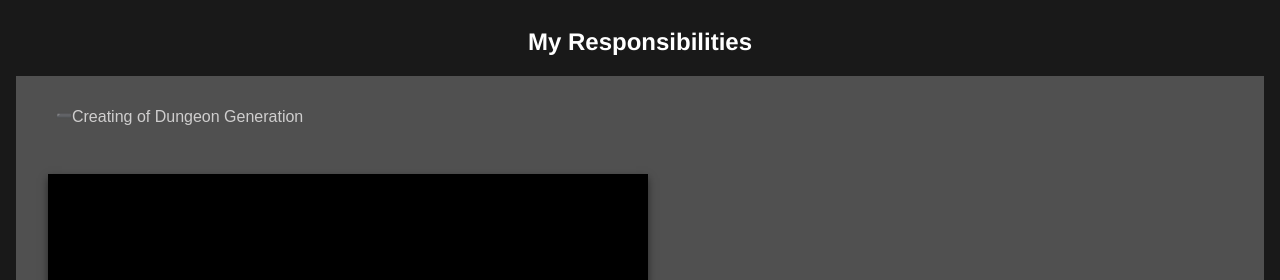
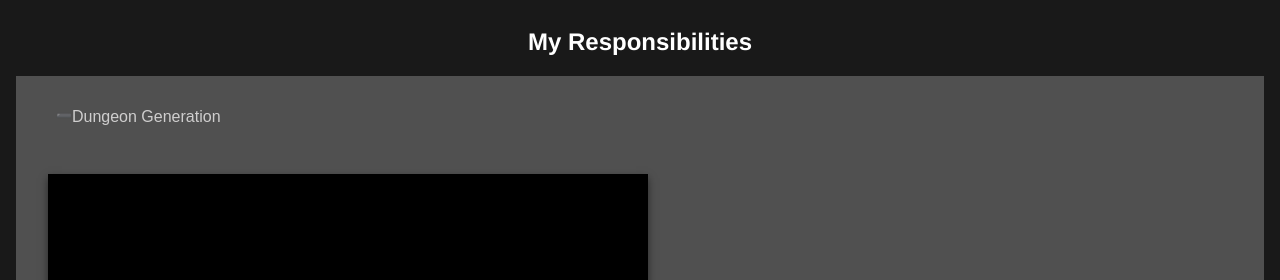
Before and after one commit to KaneAdams-Dev/KaneAdams-Dev.github.io, a Jekyll site: the page built from Projects/Mobbers.html, in a window 1280 px wide and 900 px high, scrolled down 1281 px. Shown: the part 152-432 px from the top of the window. Built offline with Jekyll 4.4.1, drawn with Linux system fonts in a browser that asks for light colours; Markdown is read by kramdown in place of the engine named in the settings; some of the changed text lies outside the part shown.

Commit message:
Update Mobbers.html

```diff
--- a/Projects/Mobbers.html
+++ b/Projects/Mobbers.html
@@ -144,7 +144,7 @@
             <h2>My Responsibilities</h2>
 
             <button type="button" class="collapsible">
-                Creating of Dungeon Generation
+                Dungeon Generation
             </button>
             <div class="collapsible-content">
                 <div class="content-pair">
@@ -839,15 +839,21 @@
                         </audio>
                     </div>
                     <p>
-                        Alongside creating functionality for the audio in the game, I did the voice acting for the boss Afner the Barbarian. Afner's voice lines entail mostly of shouts and yells of anger to fit the style of Barbarian rage.
+                        Alongside creating functionality for the audio in the game, I did the voice acting for the boss Afner the Barbarian. Afner's voice lines entail mostly of shouts and yells of anger to fit the style of Barbarian rage. I recorded multiple takes and chose the best ones before adding them ingame.
                     </p>
                 </div>
             </div>
             <button type="button" class="collapsible">
-                Lead Programmer Responsibilities
+                Lead Programmer
             </button>
             <div class="collapsible-content">
+                <div class="content-pair">
+                    <img src="/Images/Mobbers/Unchecked/GameScreenshot06-07-24 (00-13-56).png">
+                    <p>
 
+                    </p>
+
+                </div>
             </div>
 
             <button type="button" class="collapsible">
```
